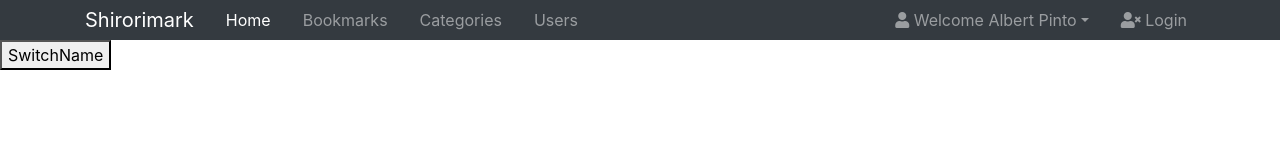
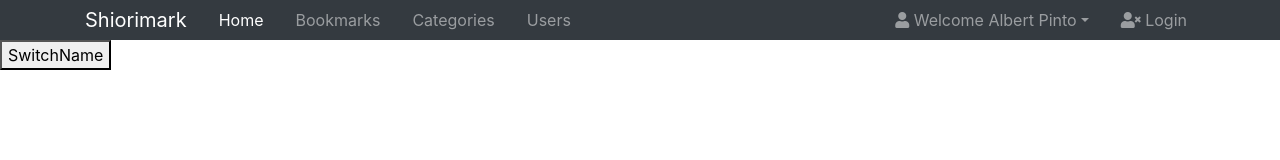
Before and after one commit to albertpinto/shiorimark, a React (Create React App) app: page / in a window 1280 px wide. Shown: the top 160 px of the page. Built offline with nearby package versions, Linux system fonts and the light colour scheme.

Commit message:
working one

```diff
--- a/src/App.js
+++ b/src/App.js
@@ -24,7 +24,7 @@ class App extends Component {
   render() {
     return (
       <div>
-      <Navbar appName ="Shirorimark" userName ="Albert Pinto" status={this.state.status} />
+      <Navbar appName ="Shiorimark" userName ="Albert Pinto" status={this.state.status} />
       <button onClick={this.switchNameHandler}>SwitchName</button>
     </div>
     );
```
Also changed, not shown: 1 other file (tests, documents, lock files or other folders).
